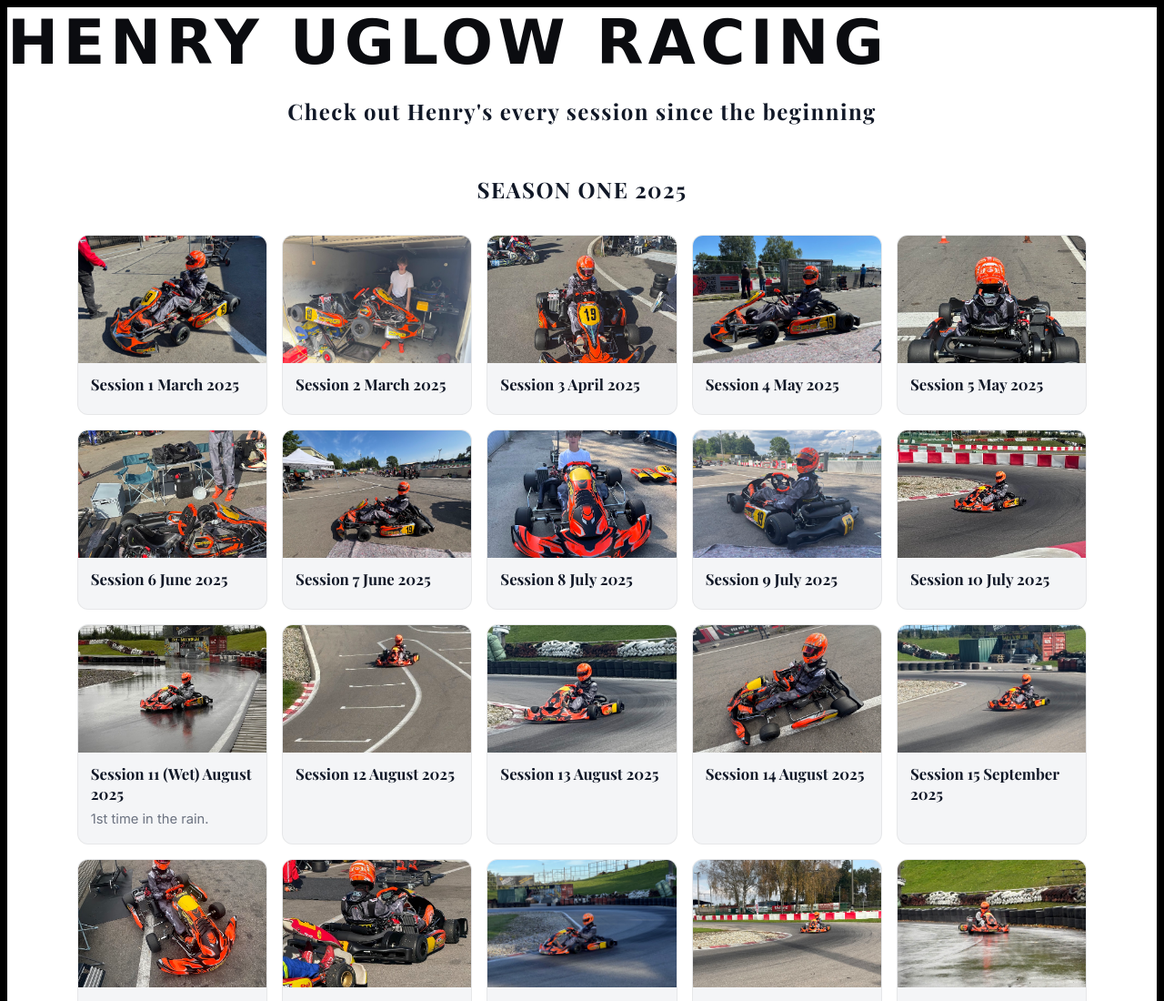
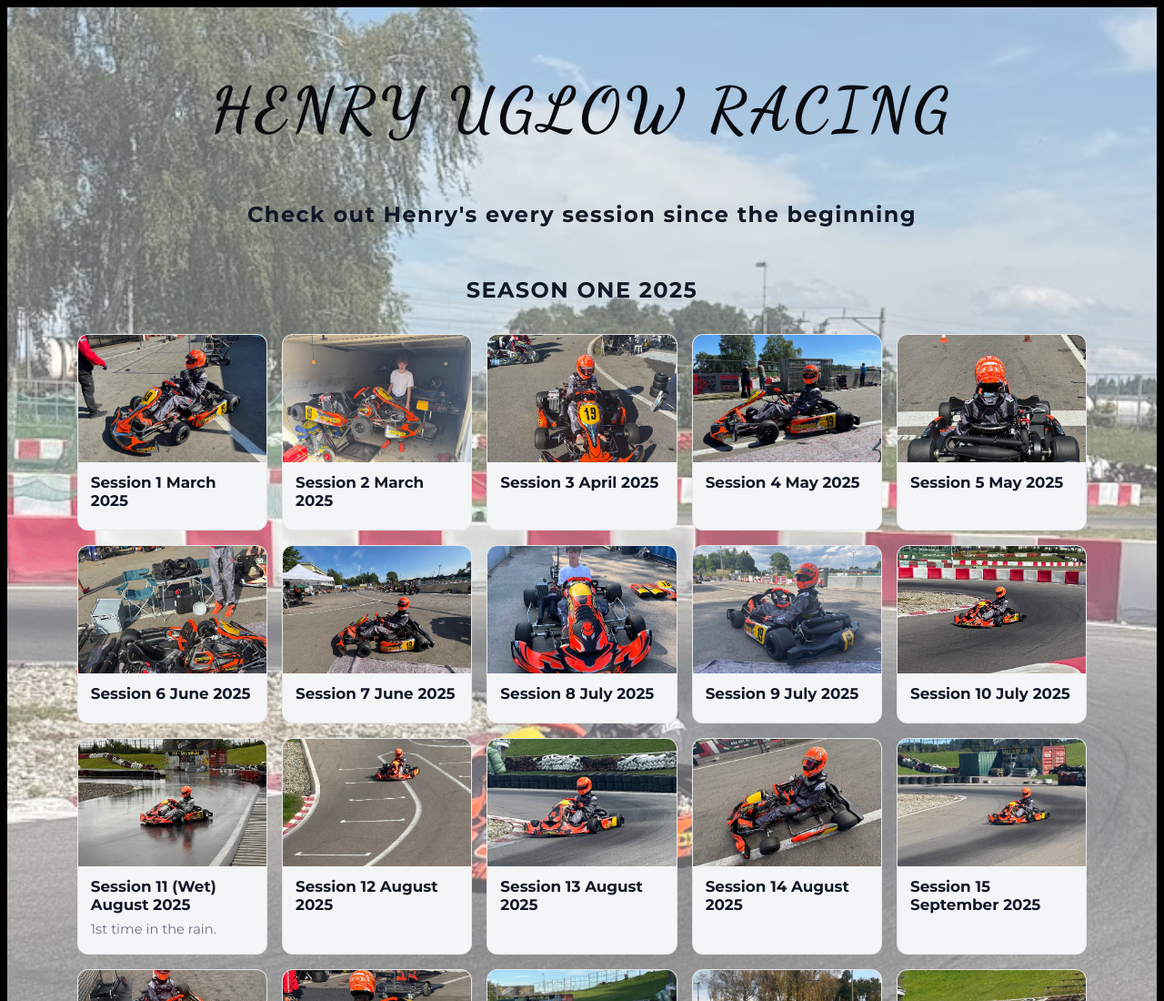
Before and after one commit to jonathanuglow-huracing/huracing, a plain HTML site: page index.html in a window 1280 px wide. Shown: the top 1100 px of the page at 91% size. Drawn offline with nearby package versions, Linux system fonts and the light colour scheme.

Commit message:
Update index.html
Restore

```diff
--- a/index.html
+++ b/index.html
@@ -6,7 +6,7 @@
   <title>Henry Uglow Racing</title>
   <link rel="preconnect" href="https://fonts.googleapis.com">
   <link rel="preconnect" href="https://fonts.gstatic.com" crossorigin>
-  <link href="https://fonts.googleapis.com/css2?family=Inter:wght@400;700&family=Playfair+Display:wght@700&display=swap" rel="stylesheet">
+  <link href="https://fonts.googleapis.com/css2?family=Montserrat:wght@400;600;700&family=Dancing+Script:wght@700&display=swap" rel="stylesheet">
   <style>
     :root {
       --bg: #ffffff;
@@ -15,25 +15,14 @@
       --text: #111827;
       --muted: #6b7280;
       --card-border: rgba(0, 0, 0, 0.06);
-
-      /* Add these lines */
-      --font-main: 'Inter', sans-serif;
-      --font-heading: 'Playfair Display', serif;
-}
+    }
     * { box-sizing: border-box; }
     body {
-      font-family: var(--font-main);
-  color: var(--text);
-  background-color: var(--bg);
   margin: 0;
+  font-family: 'Montserrat', sans-serif;
   color: var(--text);
   min-height: 100vh;
   border: 8px solid #000;
-}
-
-h1, h2, h3, .logo {
-  font-family: var(--font-heading);
-}
 
   /* Background Image Properties */
   background-image: linear-gradient(rgba(255, 255, 255, 0.4), rgba(255, 255, 255, 0.4)),
```
